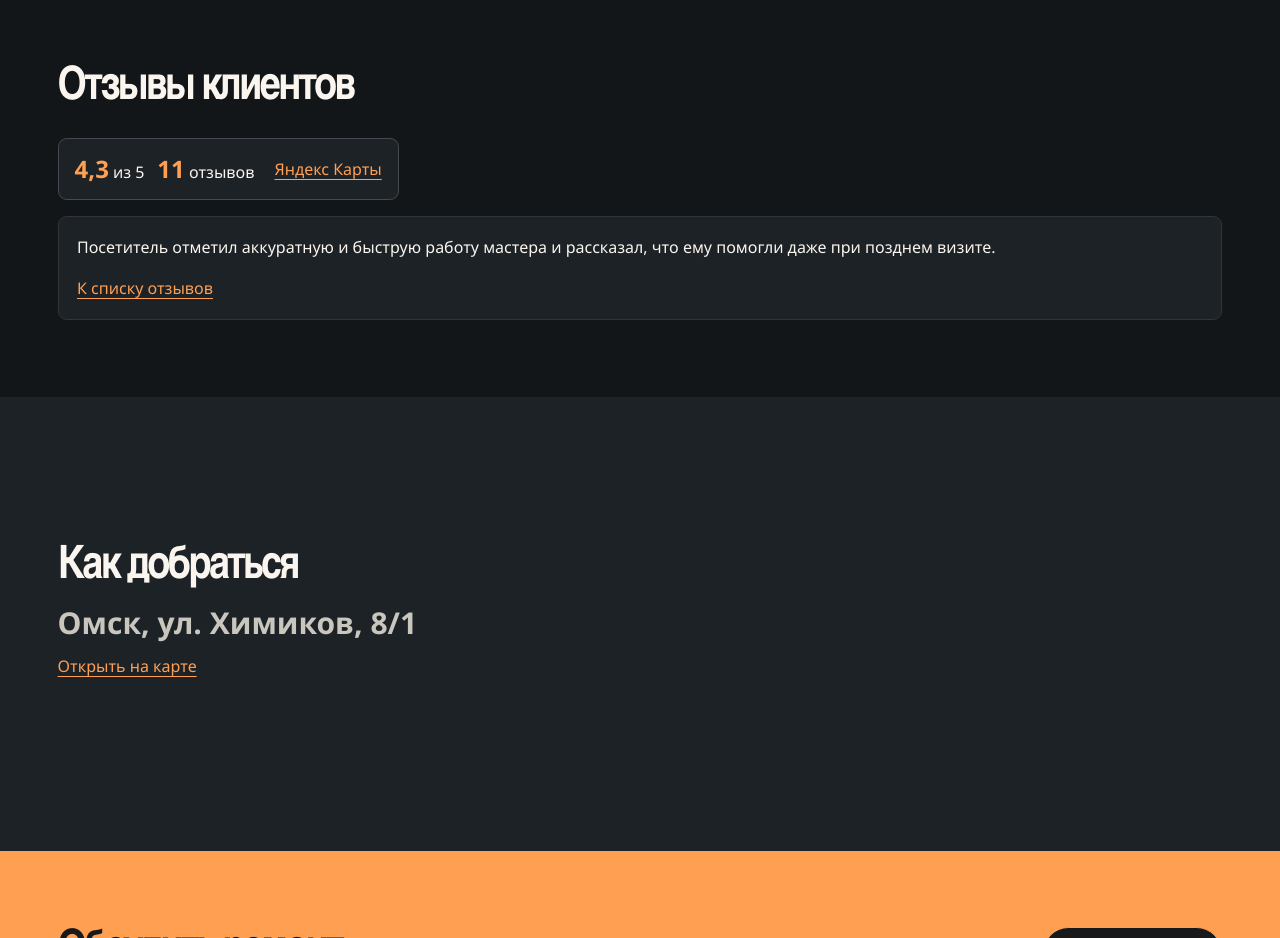
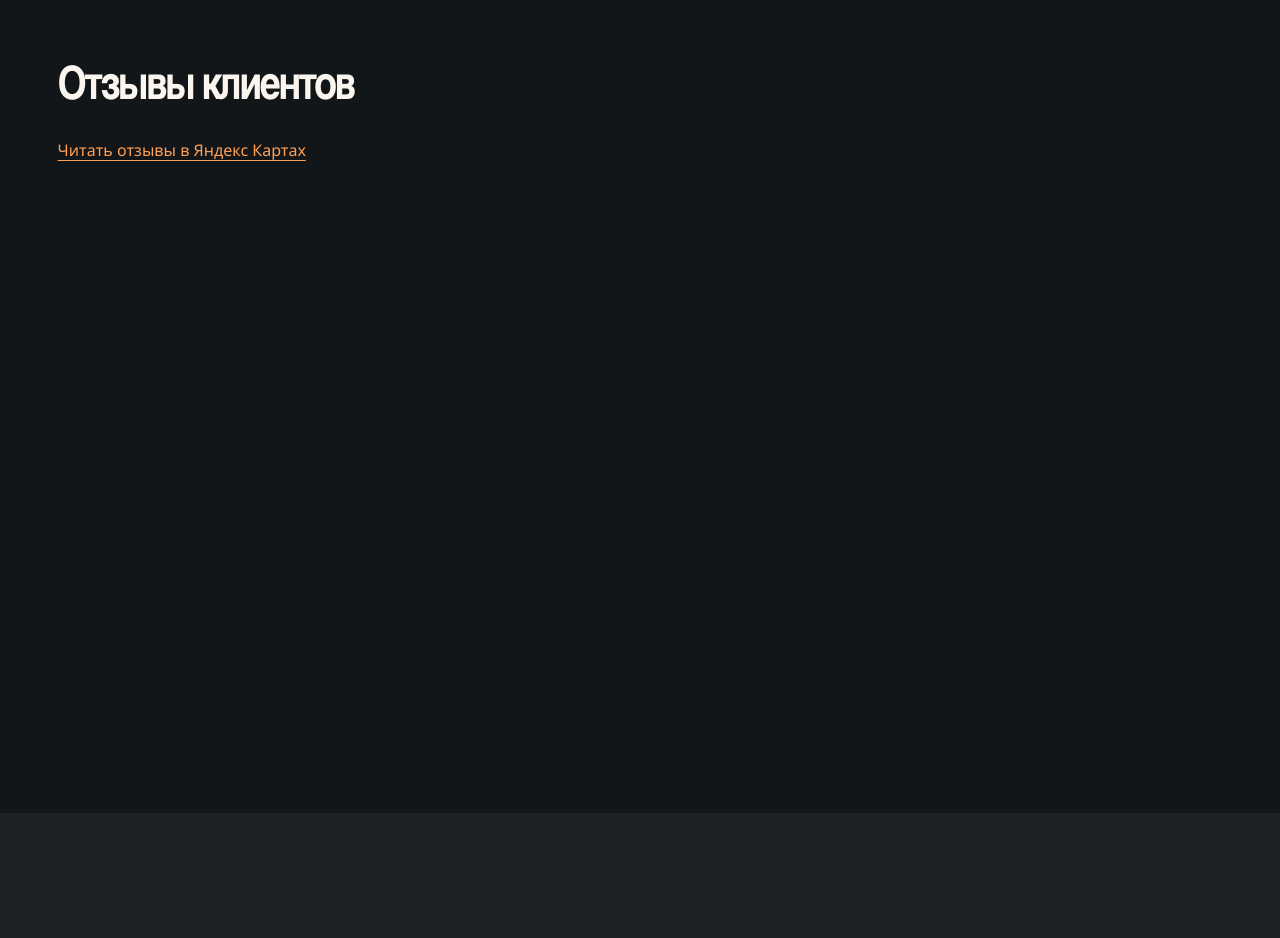
Before and after one commit to Vatsochek/demo-shin-stroy-omsk, a plain HTML site: page index.html in a window 1280 px wide. Shown: the part 1160-2098 px from the top of the page. Drawn offline with Linux system fonts and the light colour scheme.

Commit message:
Embed live Yandex Maps reviews

```diff
--- a/index.html
+++ b/index.html
@@ -53,15 +53,8 @@
   </section>
   <section class="garage-wrap garage-section" id="reviews">
     <div class="garage-section-intro"><h2>Отзывы клиентов</h2></div>
-    <a class="review-summary" href="https://yandex.com/maps/org/shin_stroy/1689588883/reviews/">
-    <span class="review-summary-values">
-      <span><strong>4,3</strong> из 5</span>
-      <span><strong>11</strong> отзывов</span>
-    </span>
-    <span class="review-summary-source">Яндекс Карты</span>
-  </a>
-    <ul class="garage-review-list">
-    <li><p>Посетитель отметил аккуратную и быструю работу мастера и рассказал, что ему помогли даже при позднем визите.</p><a href="https://yandex.com/maps/org/shin_stroy/1689588883/reviews/">К списку отзывов</a></li></ul>
+    <div class="garage-review-source"><a href="https://yandex.com/maps/org/shin_stroy/1689588883/reviews/">Читать отзывы в Яндекс Картах</a></div>
+    <iframe class="garage-reviews-frame" src="https://yandex.ru/maps-reviews-widget/1689588883?comments" title="Отзывы о компании «Шин-Строй» в Яндекс Картах" loading="lazy" width="760" height="560"></iframe>
   </section>
   <section class="garage-visit" id="visit">
     <div class="garage-wrap garage-section">
--- a/style.css
+++ b/style.css
@@ -271,6 +271,13 @@ h3 { font-size: 1.08rem; font-weight: 650; }
 .garage-review-list li { align-items: start; gap: .6rem; }
 .garage-review-list p { margin: 0 0 .4rem; }
 .garage-review-list a { color: var(--garage-accent); }
+.garage-review-source { margin-bottom: .85rem; color: var(--garage-accent); }
+.garage-reviews-frame {
+  display: block;
+  width: clamp(min(300px, 94vw), 100%, 760px);
+  border: 0;
+  border-radius: .55rem;
+}
 .theme-auto-service .review-summary { border-color: #454a50; background: #1d2227; }
 .theme-auto-service .review-summary:hover { border-color: var(--garage-accent); }
 .theme-auto-service .review-summary-values strong,
```
